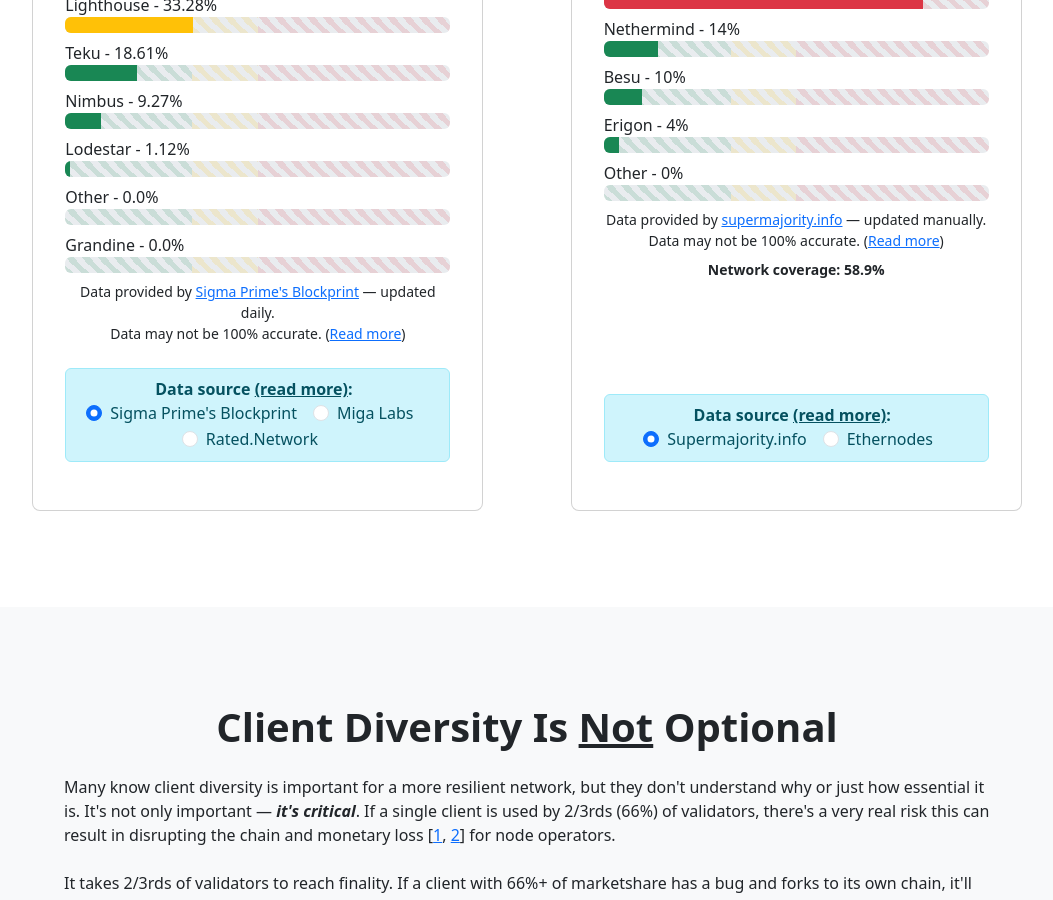
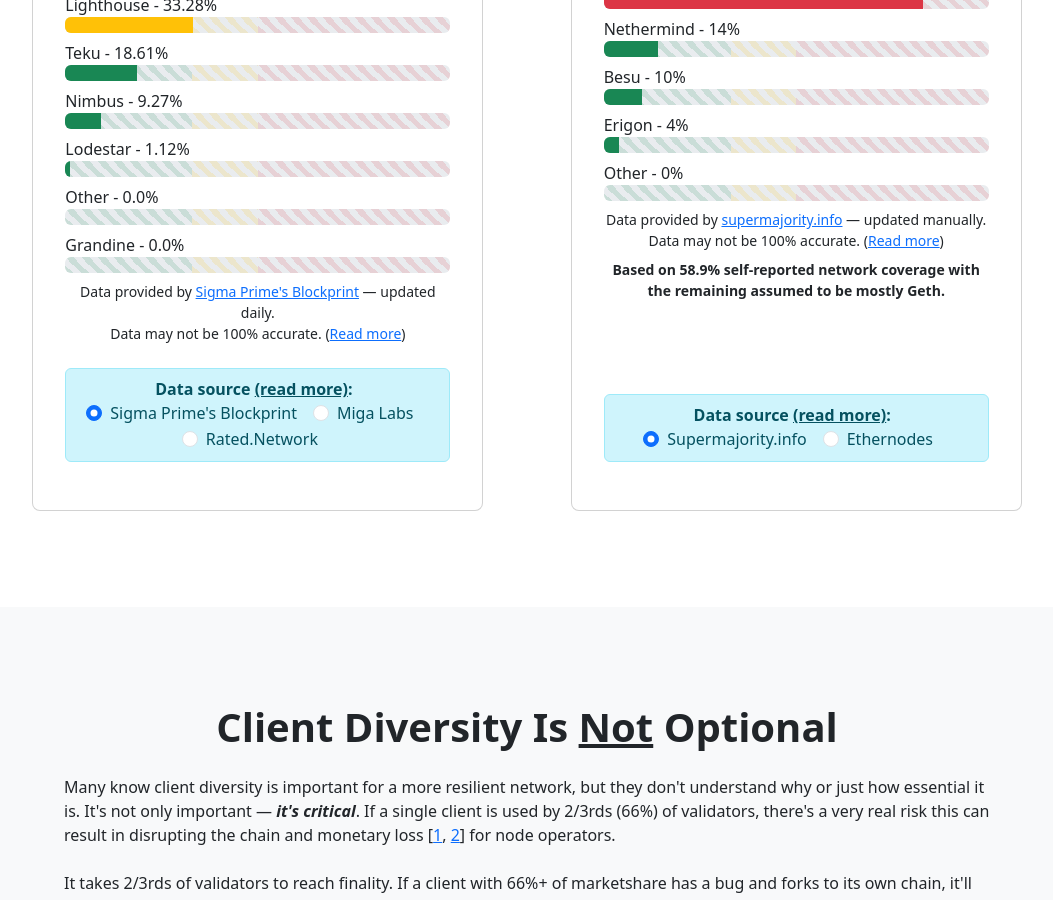
Before and after one commit to etheralpha/clientdiversity-org, a Jekyll site: the page built from index.md, in a window 1280 px wide and 900 px high, scrolled down 1357 px. Shown: the whole window, without its empty margins (113-1166 px from the left). Built offline with Jekyll 4.4.1, drawn with Linux system fonts in a browser that asks for light colours.

Commit message:
update supermajority disclaimer

```diff
--- a/_includes/partials/content/distribution.html
+++ b/_includes/partials/content/distribution.html
@@ -131,11 +131,12 @@
             {%- endif -%}
             <div class="{{visibility}} text-start flex-grow-1 supermajority execution-data">
               {%- assign supermajority = site.data.supermajority | last -%}
+              {%- assign supermajority_coverage = supermajority.data.other.validators_percentage | times: 100 | round: 1 -%}
               {%- include partials/components/progress-bar.html data=supermajority.data.distribution round=true -%}
               <div class="text-center small">
                 Data provided by <a href="http://supermajority.info/" target="_blank">supermajority.info</a> — updated manually. <br>
                 Data may not be 100% accurate. (<a href="/methodology">Read more</a>) <br>
-                <p class="mt-2 mb-0 fw-bold">Network coverage: {{supermajority.data.other.validators_percentage | times: 100 | round: 1 }}%</p>
+                <p class="mt-2 mb-0 fw-bold">Based on {{supermajority_coverage}}% self-reported network coverage with the remaining assumed to be mostly Geth.</p>
               </div>
             </div>
             <!-- Select Data Source -->
```
